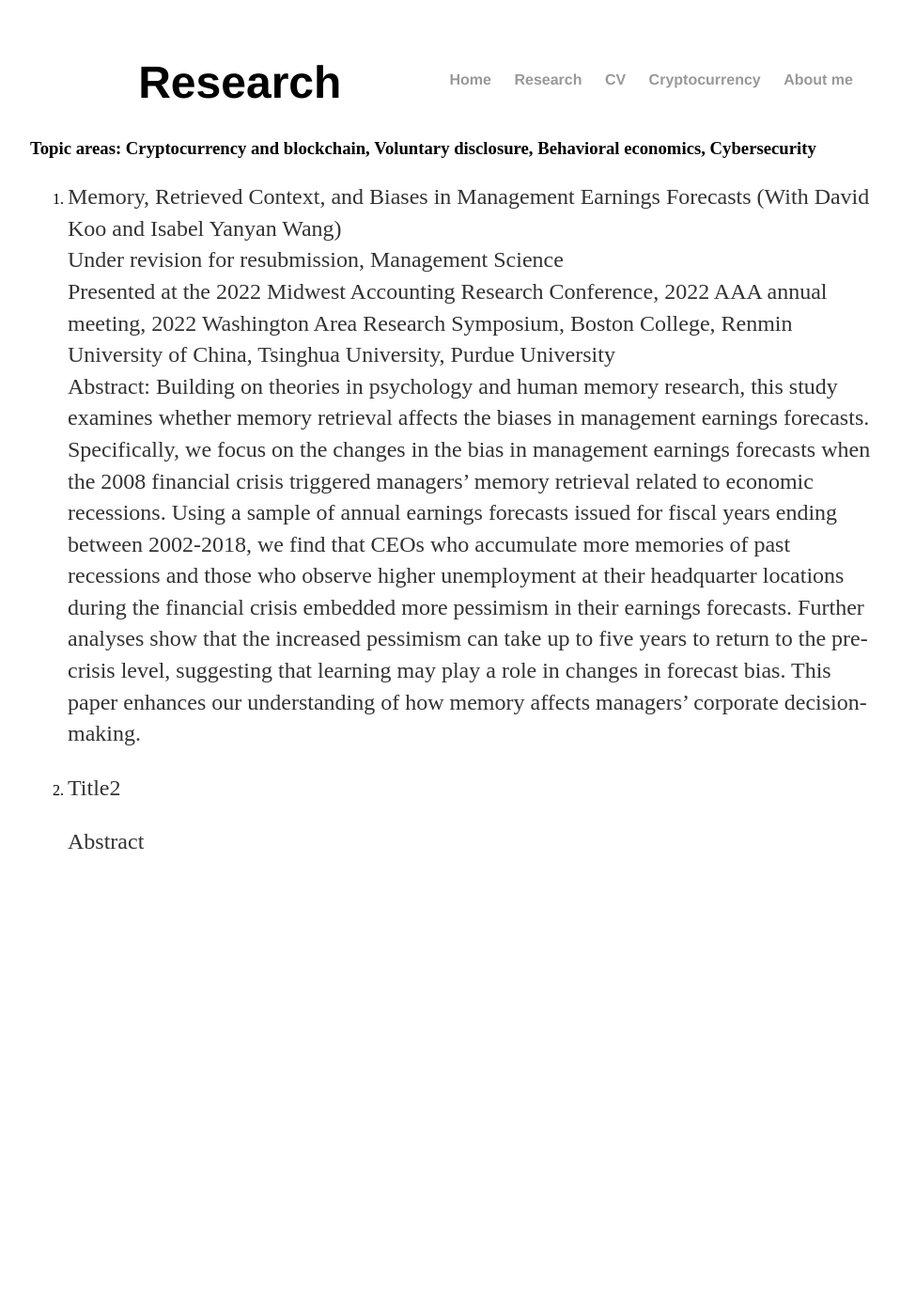
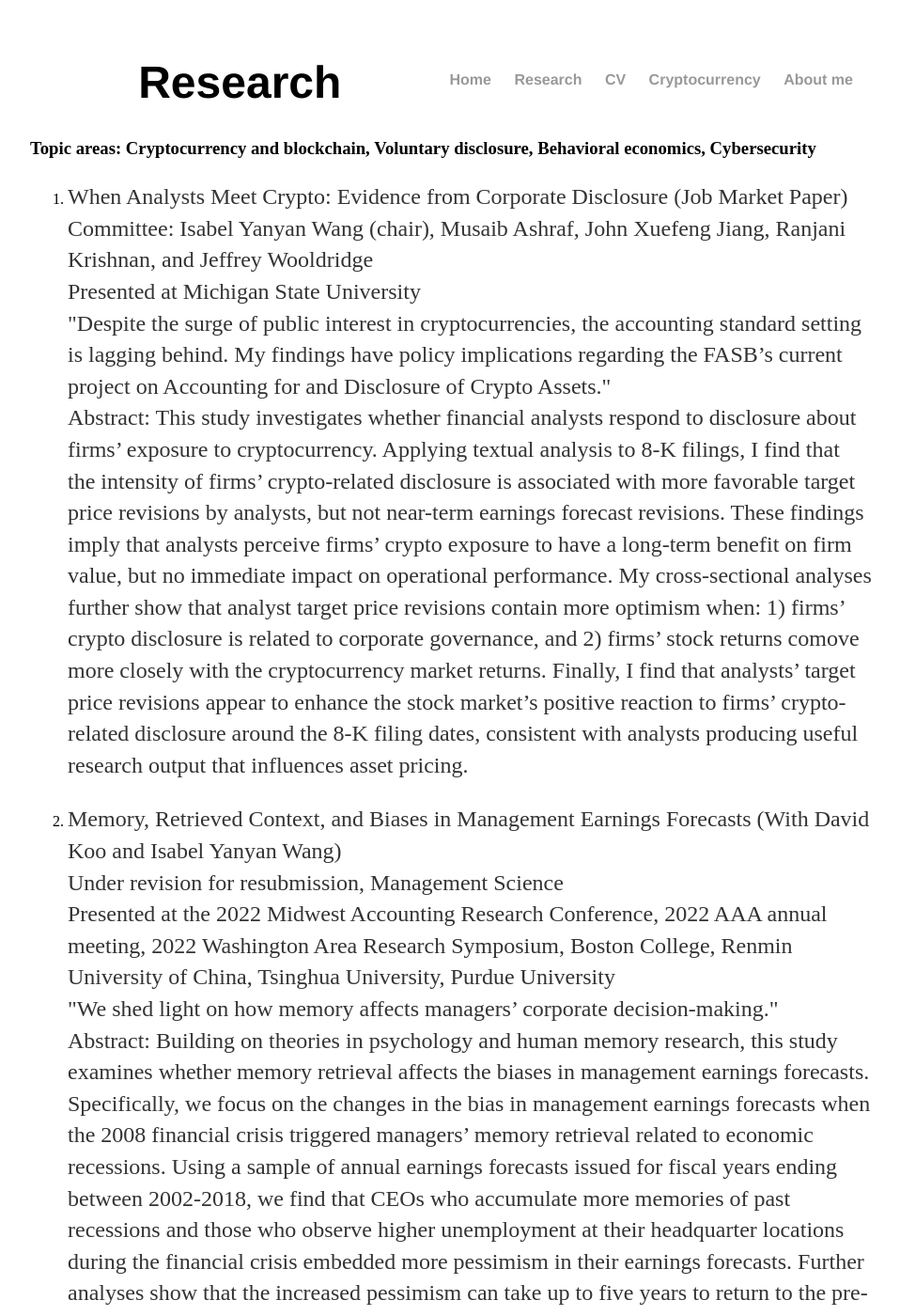
Before and after one commit to shu-ting-wu/shu-ting-wu.github.io, a Jekyll site: the page built from research/index.html, in a window 1280 px wide and 1400 px high. Shown: the whole window at 94% size, without its empty margins (160-1118 px from the left). Built offline with Jekyll 4.4.1, drawn with Linux system fonts in a browser that asks for light colours; some of the changed text lies outside the part shown.

Commit message:
Update index.html

```diff
--- a/research/index.html
+++ b/research/index.html
@@ -8,11 +8,25 @@ title: Shuting's research
   <p></p>
   <ol>
     <li>
-      <p>Memory, Retrieved Context, and Biases in Management Earnings Forecasts (With David Koo and Isabel Yanyan Wang)<br>
-	    Under revision for resubmission, Management Science<br>
-	    Presented at the 2022 Midwest Accounting Research Conference, 2022 AAA annual meeting, 2022 Washington Area Research Symposium, Boston College, Renmin University of China, Tsinghua University, Purdue University<br>
-	    Abstract: Building on theories in psychology and human memory research, this study examines whether memory retrieval affects the biases in management earnings forecasts. Specifically, we focus on the changes in the bias in management earnings forecasts when the 2008 financial crisis triggered managers’ memory retrieval related to economic recessions. Using a sample of annual earnings forecasts issued for fiscal years ending between 2002-2018, we find that CEOs who accumulate more memories of past recessions and those who observe higher unemployment at their headquarter locations during the financial crisis embedded more pessimism in their earnings forecasts. Further analyses show that the increased pessimism can take up to five years to return to the pre-crisis level, suggesting that learning may play a role in changes in forecast bias. This paper enhances our understanding of how memory affects managers’ corporate decision-making.</p>
-    </li>
+    	<p>When Analysts Meet Crypto: Evidence from Corporate Disclosure (Job Market Paper)<br>
+		Committee: Isabel Yanyan Wang (chair), Musaib Ashraf, John Xuefeng Jiang, Ranjani Krishnan, and Jeffrey Wooldridge<br>
+		Presented at Michigan State University<br>
+		"Despite the surge of public interest in cryptocurrencies, the accounting standard setting is lagging behind. My findings have policy implications regarding the FASB’s current project on Accounting for and Disclosure of Crypto Assets."<br>
+		Abstract: This study investigates whether financial analysts respond to disclosure about firms’ exposure to cryptocurrency. Applying textual analysis to 8-K filings, I find that the intensity of firms’ crypto-related disclosure is associated with more favorable target price revisions by analysts, but not near-term earnings forecast revisions. These findings imply that analysts perceive firms’ crypto exposure to have a long-term benefit on firm value, but no immediate impact on operational performance. My cross-sectional analyses further show that analyst target price revisions contain more optimism when: 1) firms’ crypto disclosure is related to corporate governance, and 2) firms’ stock returns comove more closely with the cryptocurrency market returns. Finally, I find that analysts’ target price revisions appear to enhance the stock market’s positive reaction to firms’ crypto-related disclosure around the 8-K filing dates, consistent with analysts producing useful research output that influences asset pricing.</p>
+	  </li>
+    <li>
+      	<p>Memory, Retrieved Context, and Biases in Management Earnings Forecasts (With David Koo and Isabel Yanyan Wang)<br>
+	    	Under revision for resubmission, Management Science<br>
+	    	Presented at the 2022 Midwest Accounting Research Conference, 2022 AAA annual meeting, 2022 Washington Area Research Symposium, Boston College, Renmin University of China, Tsinghua University, Purdue University<br>
+	    	"We shed light on how memory affects managers’ corporate decision-making."<br>
+	    	Abstract: Building on theories in psychology and human memory research, this study examines whether memory retrieval affects the biases in management earnings forecasts. Specifically, we focus on the changes in the bias in management earnings forecasts when the 2008 financial crisis triggered managers’ memory retrieval related to economic recessions. Using a sample of annual earnings forecasts issued for fiscal years ending between 2002-2018, we find that CEOs who accumulate more memories of past recessions and those who observe higher unemployment at their headquarter locations during the financial crisis embedded more pessimism in their earnings forecasts. Further analyses show that the increased pessimism can take up to five years to return to the pre-crisis level, suggesting that learning may play a role in changes in forecast bias. This paper enhances our understanding of how memory affects managers’ corporate decision-making.</p>
+          </li>
+    <li>
+	 <p>The Impact of Burning the Midnight Oil: Evidence from Analyst Herding (With Tom Cong Shang and Isabel Yanyan Wang)<br>
+		 Presented at Michigan State University<br>
+		 "Our study speaks to the recent discussion in the media about the impact of burnout on financial analysts in the investment banking profession."<br>
+		 Abstract: We examine whether burnout affects financial analysts’ decision-making. Anecdotal and survey evidence indicates that burnout is increasingly associated with declining physical and mental health in financial analysts, but empirical evidence on the impact of burnout is scarce because analyst burnout is difficult to observe. Using a unique setting to identify a point in time when analysts are more prone to burnout, we find that analysts exhibit a stronger herding tendency when they suffer from burnout. Further analyses show that this herding tendency is more pronounced among analysts with decision fatigue or more firms to follow and analysts who work for larger brokerage houses.</p>
+	  </li>
     <li>
       <p>Title2</p>
       <p>Abstract</p>
```
